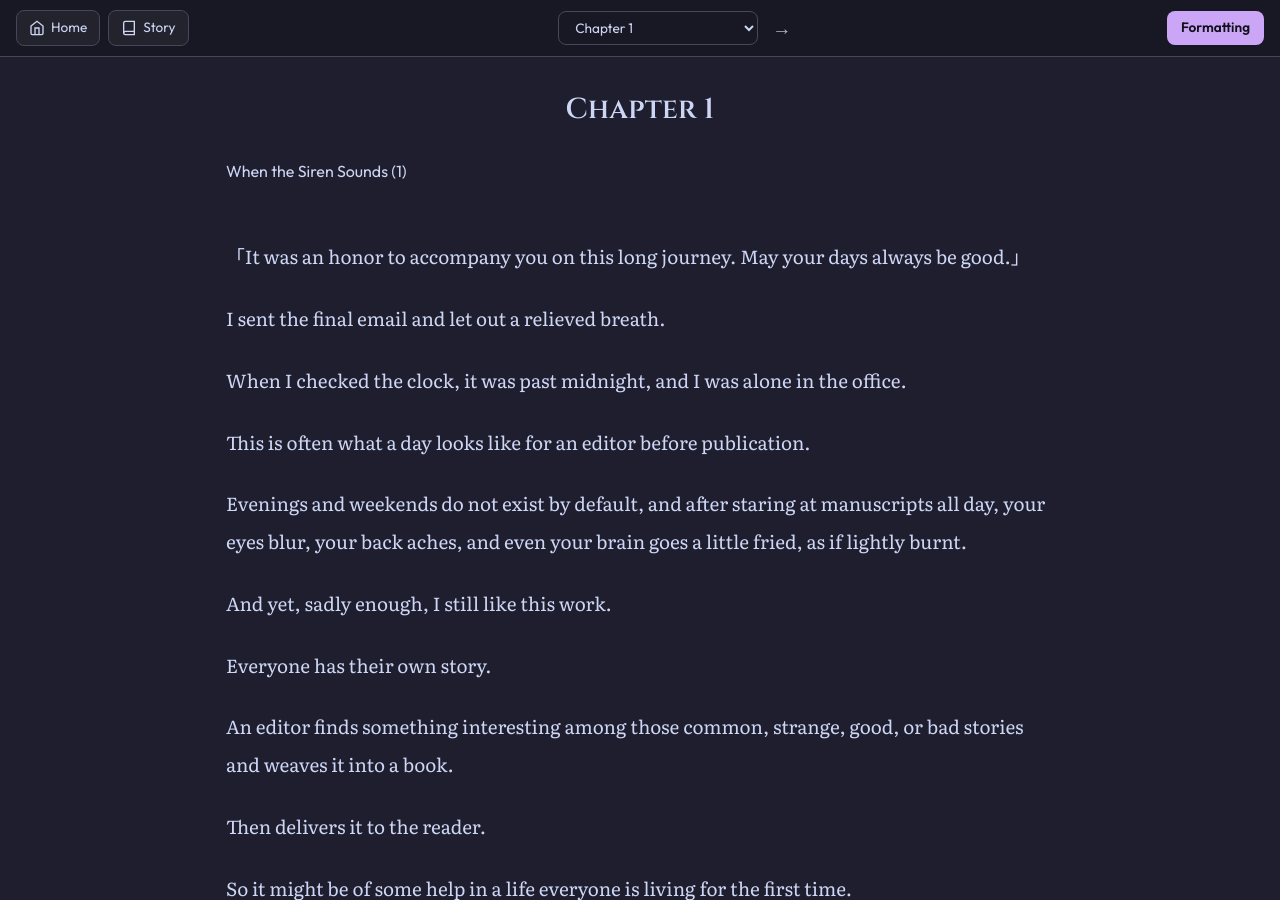
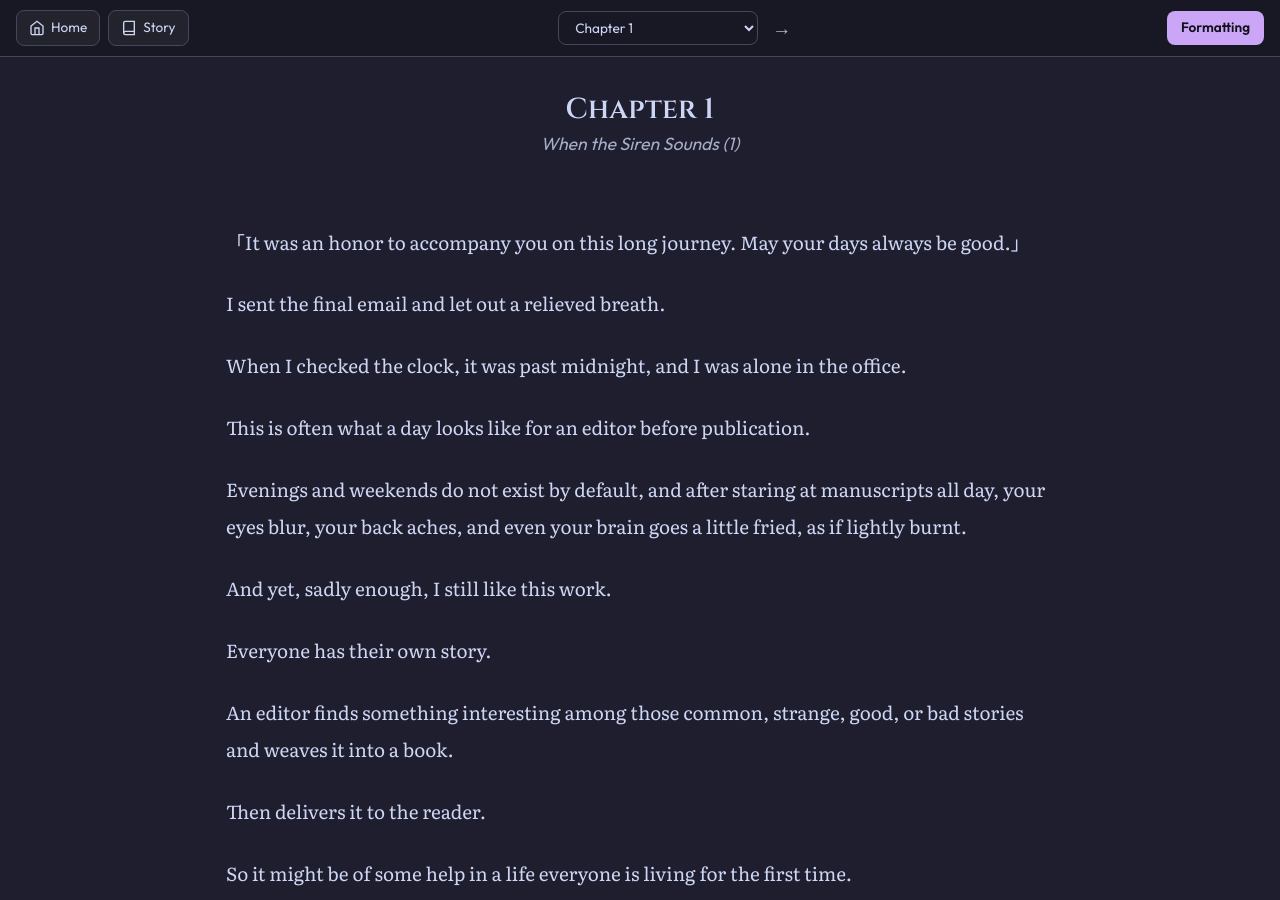
Before and after one commit to soleumn/soleumn.github.io, a Jekyll site: the page built from _chapters/esg/ch1.md, in a window 1280 px wide and 900 px high. Built offline with Jekyll 4.4.1, drawn with Linux system fonts in a browser that asks for light colours; comment, search, counter and statistics services are not loaded.

Commit message:
Update post.html

```diff
--- a/_layouts/post.html
+++ b/_layouts/post.html
@@ -71,7 +71,7 @@ layout: default
 </div>
 
 <h1 class="chapter-title">{{ page.title }}</h1>
-{% if page.subtitle %}<p class="chapter-subtitle">{{ page.subtitle }}</p>{% endif %}
+{% if page.subtitle %}<p class="chapter-subtitle" style="text-align:center;margin:-26px 0 30px;font-size:1.1rem;line-height:1.3;color:var(--texto-secundario);font-style:italic;">{{ page.subtitle }}</p>{% endif %}
 
 <div class="post-content">
 {{ content }}
```
